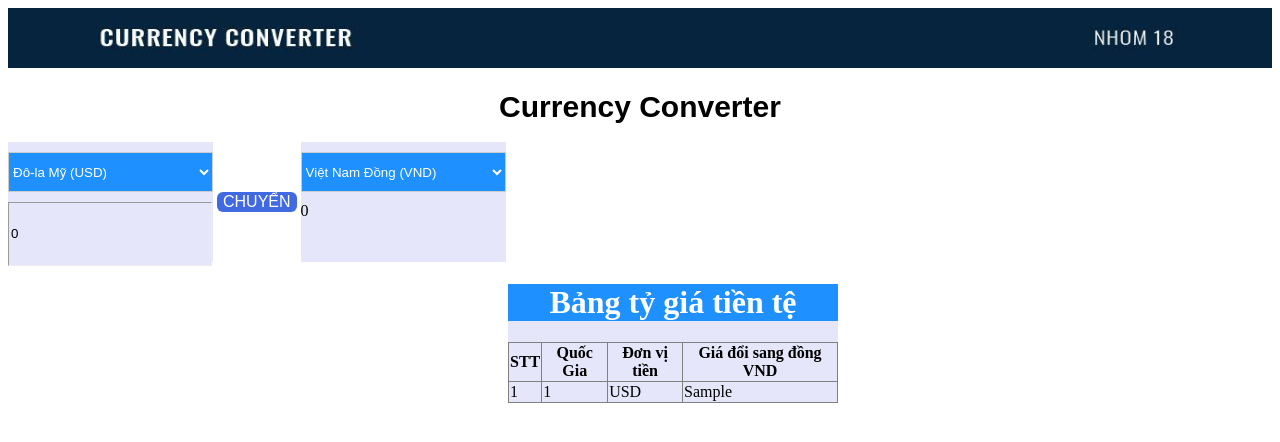
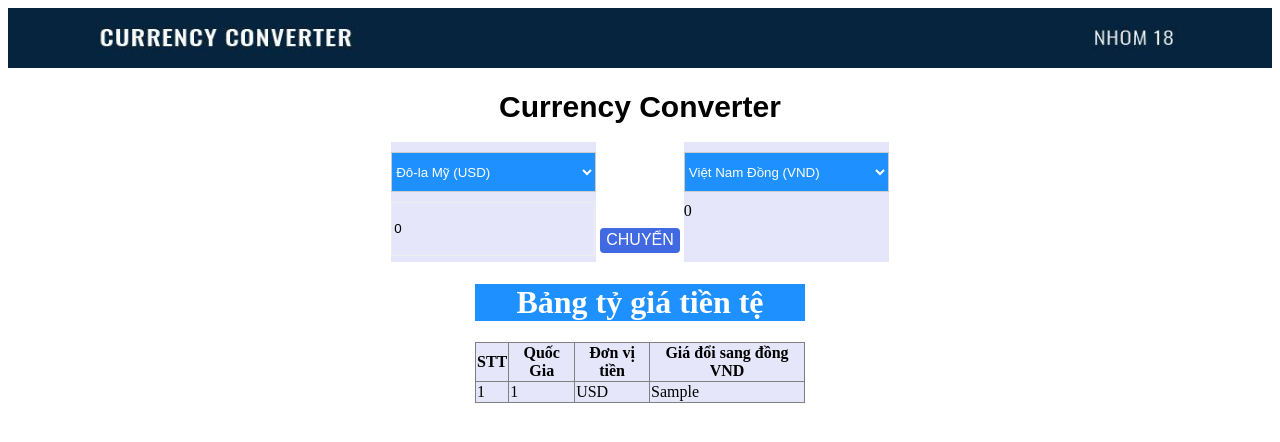
Before and after one commit to NgocSon15/currency-converter, a PHP site: page / in a window 1280 px wide. Shown: the top 442 px of the page. Run offline with PHP 8.4, Linux system fonts and the light colour scheme; tables that the repository leaves empty or names only in its code hold one stand-in row (values such as "Sample post"); data that the repository does not hold is empty.

Commit message:
giao dien tiep

```diff
--- a/modules/showMoney.php
+++ b/modules/showMoney.php
@@ -1,7 +1,6 @@
-
 <div class="show_table">
 		<h1 class="h1">Bảng tỷ giá tiền tệ</h1>
-		<table border="1px" style="border-collapse: collapse;">
+		<table class="tb" border="1px" style="border-collapse: collapse;">
 			<tr>
 				<th>STT</th>
 				<th>Quốc Gia </th>
--- a/style/giaodien.css
+++ b/style/giaodien.css
@@ -1,11 +1,7 @@
 .body{
 	background-color: #00FFEA;
 }
-/*.wrapper{
-	width:1000px;
-	height: 600px;
-	margin: auto;
-}*/
+
 .header{
 	width:60%;
 	height: 200px;
@@ -17,8 +13,11 @@
 .box{
 
 	display: flex;
-	width:498px;
+	/*width:828px;*/
 	height:120px;
+	/*margin: auto;*/
+	align-items: center;
+	justify-content: center;
 }
 .from, .to{
 
@@ -36,7 +35,6 @@
    border: 1px solid #ccc;
    color: white;
    margin-bottom: 10px;
-
 
 }
 .heading{
@@ -61,31 +59,38 @@
   border: none;
   color: white;
   text-align: center;
-  border-radius: 6px;
+  border-radius: 4px;
   text-decoration: none;
-  display: inline-block;
+  height: 25px;
   font-size: 16px;
   margin: 4px 4px;
-  margin-top: 50px;
+  margin-top: 80px;
   cursor: pointer;
 
 }
+.button:hover{
+	background-color: Midnightblue;
+}
 .text{
 	width: 198px;
-	border:1px inset;
-	color: black;
-	line-height: 60px;
+	border:1px ridge;
+	/*color: black;*/
+	line-height: 50px;
 	background: #E6E6FA;
+
 }
 
 .show_table{
 	width: 330px;
-	margin-left: 500px;
-
-	background: #E6E6FA;
+	/*margin-left: 500px;*/
+	/*background: #E6E6FA;*/
+	margin: auto;
 }
 .h1{
 	background: #1E90FF;
 	color: #FFF;
 	text-align: center;
 }
+.tb{
+	background: #E6E6FA;
+}
```
